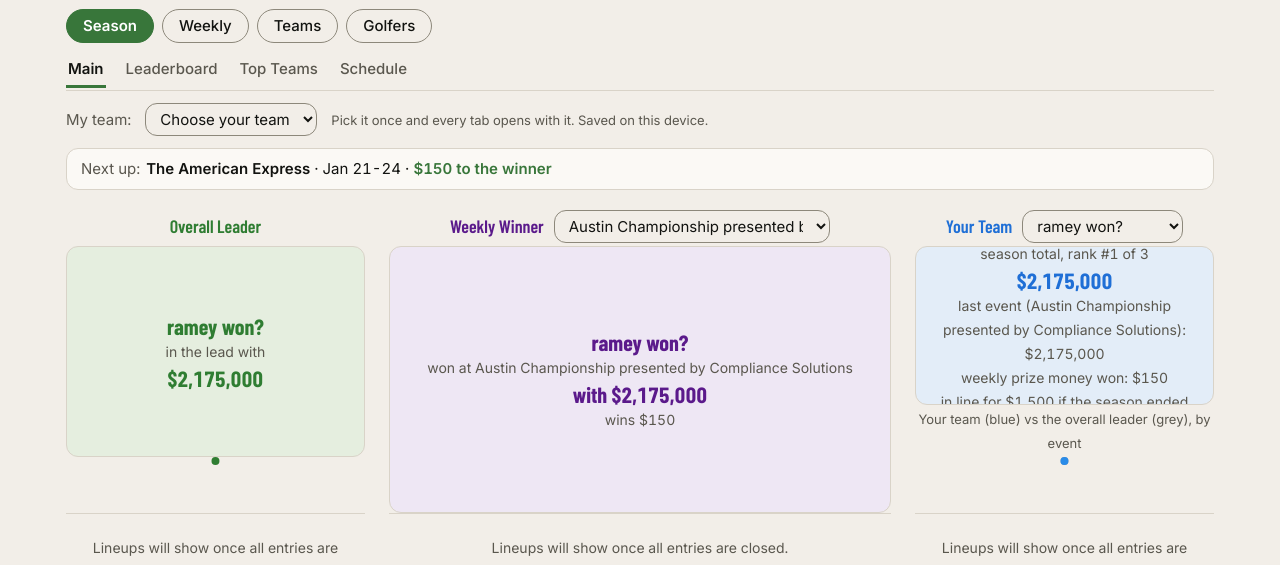
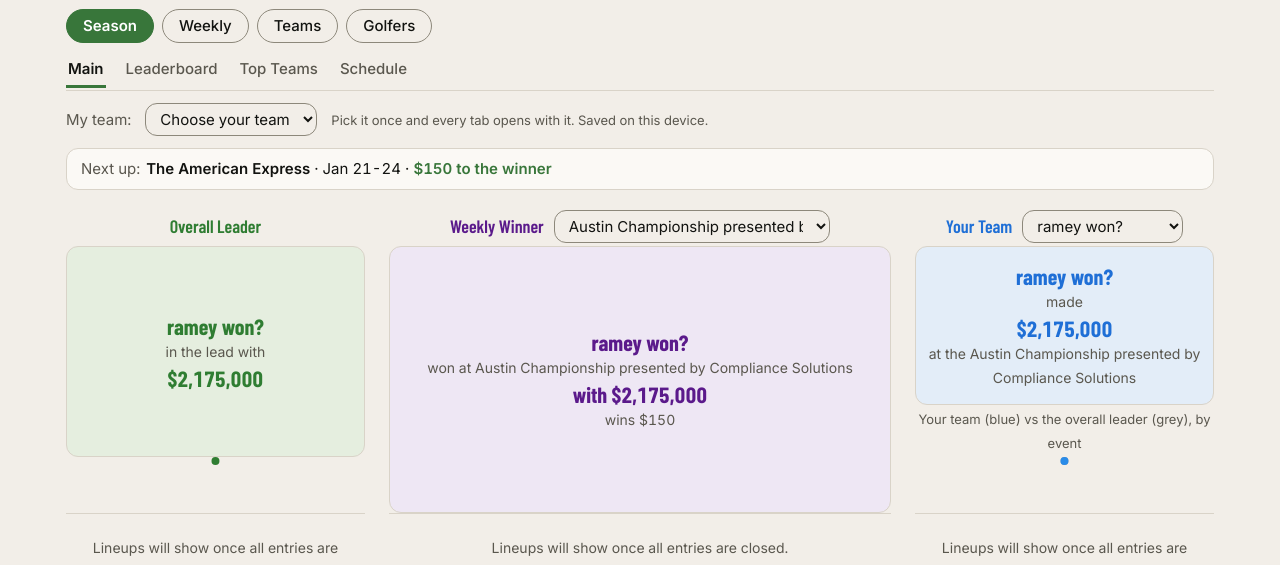
Before and after one commit to BackwardsHAT123/fgt-tracker, a plain HTML site: page site/dashboard.html in a window 1280 px wide. Shown: the part 186-751 px from the top of the page. Drawn offline with nearby package versions, Linux system fonts and the light colour scheme; no server answers.

Commit message:
Main tab: Your Team card just says 'made $X at the <event>'
Co-Authored-By: Claude Sonnet 5.5 <noreply@anthropic.com>

```diff
--- a/site/dashboard.html
+++ b/site/dashboard.html
@@ -865,13 +865,11 @@
       var me = M.teams.filter(function (t) { return t.team === state.team; })[0];
       k3.appendChild(el("div", "team", state.team));
       if (hasEvents) {
-        var last = M.events[M.events.length - 1].name;
-        k3.appendChild(el("div", "small", "season total, rank " + (me && me.rank ? "#" + me.rank : "-") + " of " + M.teams.length));
-        k3.appendChild(el("div", "big", money(me ? me.earnings : 0)));
-        k3.appendChild(el("div", "small", "last event (" + last + "): " + money((M.perTeam[state.team] || {})[last] || 0)));
-        if (me && me.winnings) k3.appendChild(el("div", "small", "weekly prize money won: " + money2(me.winnings)));
-        var myPay = seasonPayouts()[state.team];
-        if (myPay) k3.appendChild(el("div", "small", "in line for " + money2(myPay) + " if the season ended today"));
+        // Tom: just "made $X at the <event>", for the event picked in the Weekly Winner column.
+        var ev = state.event || M.events[M.events.length - 1].name;
+        k3.appendChild(el("div", "small", "made"));
+        k3.appendChild(el("div", "big", money((M.perTeam[state.team] || {})[ev] || 0)));
+        k3.appendChild(el("div", "small", "at " + (/^the /i.test(ev) ? "" : "the ") + ev));
       } else k3.appendChild(el("div", "small", "No results yet."));
     }
     t3.appendChild(k3);
```
Also changed, not shown: 1 other file.
